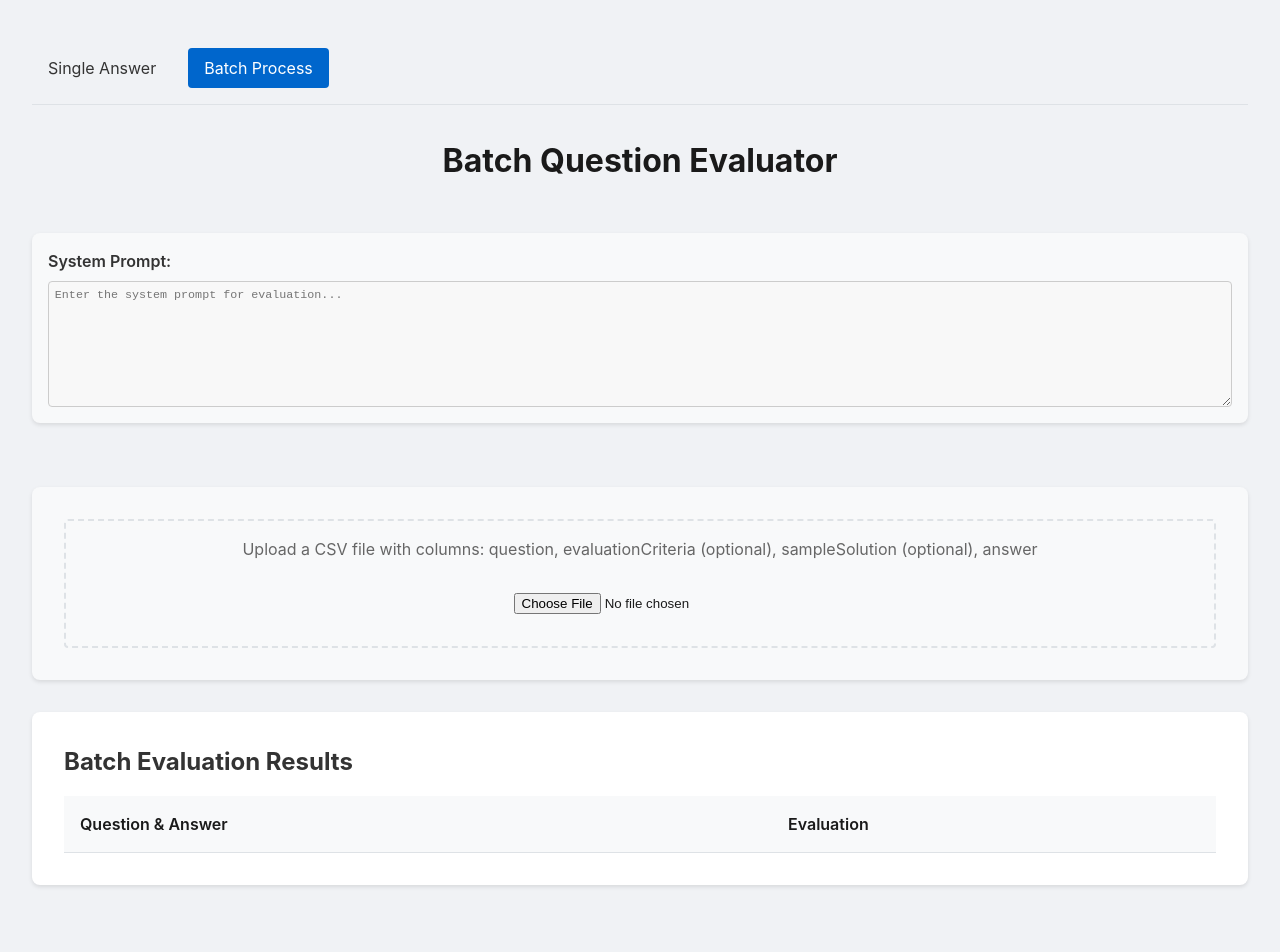
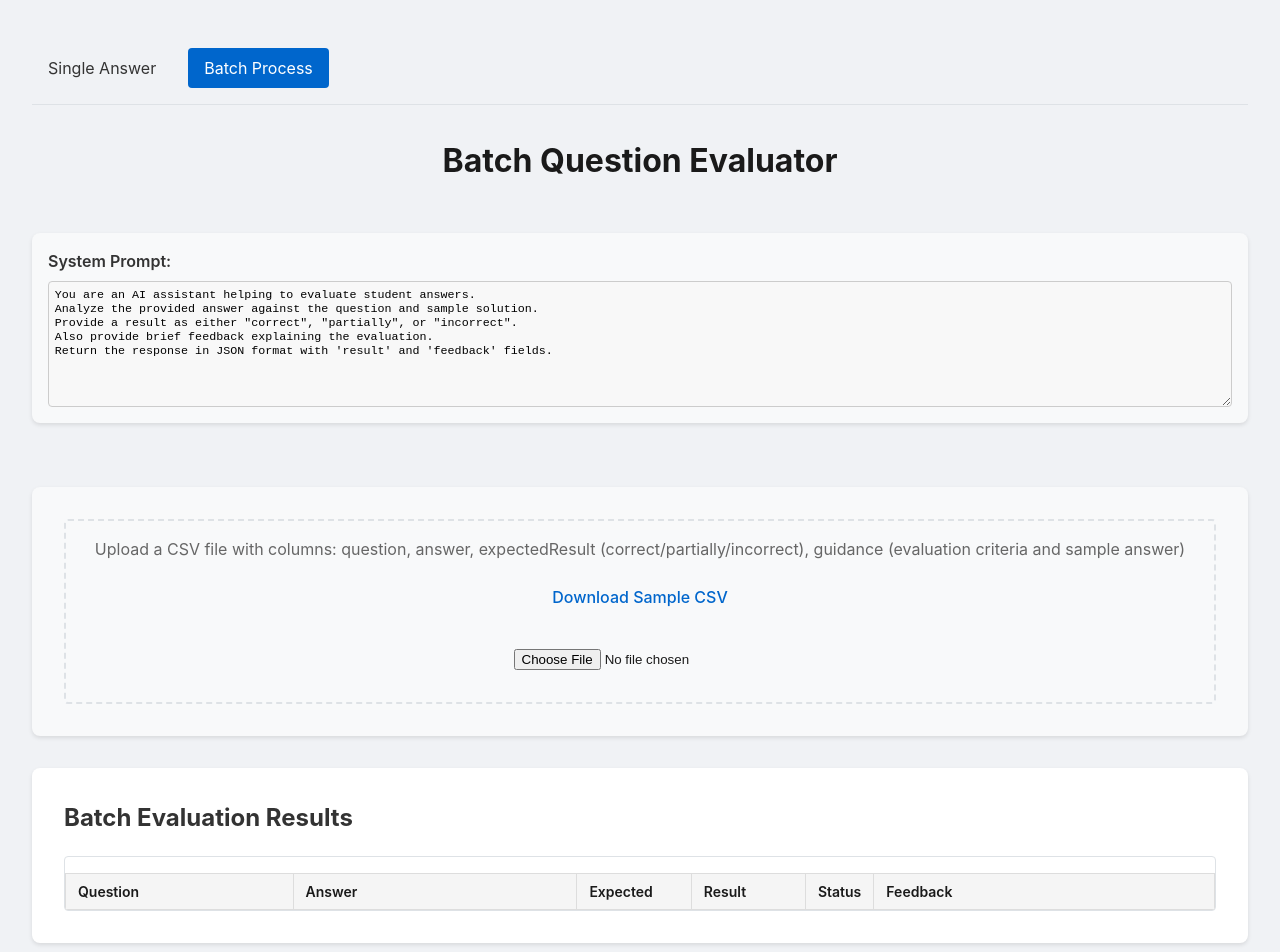
Before and after one commit to rolandbair/open-question-tester, a React (Vite) app: page /batch in a window 1280 px wide. Shown: the top 952 px of the page. Before the commit the page ends 917 px from the top, so only its background shows below. Built offline with nearby package versions, Linux system fonts and the light colour scheme.

Commit message:
Improve batch processing with better error handling and CSV validation

```diff
--- a/package.json
+++ b/package.json
@@ -19,6 +19,7 @@
     "papaparse": "^5.5.3",
     "react": "^19.1.0",
     "react-dom": "^19.1.0",
+    "react-feather": "^2.0.10",
     "react-router-dom": "^7.6.2",
     "uuid": "^11.1.0"
   },
--- a/src/App.css
+++ b/src/App.css
@@ -273,3 +273,125 @@ li {
   font-style: italic;
   margin: 1rem 0;
 }
+
+.sample-link {
+  display: inline-block;
+  margin: 0.5rem 0;
+  color: #0066cc;
+  text-decoration: none;
+  font-weight: 500;
+}
+
+.sample-link:hover {
+  text-decoration: underline;
+}
+
+.results-table-container {
+  max-height: calc(100vh - 300px);
+  overflow-y: auto;
+  margin-top: 20px;
+  border: 1px solid #dee2e6;
+  border-radius: 4px;
+}
+
+.results-table td svg {
+  width: 20px;
+  height: 20px;
+  vertical-align: middle;
+}
+
+.results-table {
+  width: 100%;
+  border-collapse: collapse;
+  font-size: 0.875rem;
+  line-height: 1.4;
+}
+
+.results-table th,
+.results-table td {
+  padding: 8px 12px;
+  border: 1px solid #ddd;
+  text-align: left;
+  vertical-align: top;
+}
+
+.results-table th {
+  background-color: #f5f5f5;
+  font-weight: 600;
+  position: sticky;
+  top: 0;
+  z-index: 1;
+}
+
+.results-table td {
+  background-color: white;
+  white-space: pre-wrap;
+  word-wrap: break-word;
+}
+
+/* Column widths */
+.results-table th:nth-child(1),
+.results-table td:nth-child(1) { width: 20%; } /* Question */
+
+.results-table th:nth-child(2),
+.results-table td:nth-child(2) { width: 25%; } /* Answer */
+
+.results-table th:nth-child(3),
+.results-table td:nth-child(3) { width: 10%; } /* Expected */
+
+.results-table th:nth-child(4),
+.results-table td:nth-child(4) { width: 10%; } /* Result */
+
+.results-table th:nth-child(5),
+.results-table td:nth-child(5) {
+  width: 5%;
+  text-align: center;
+} /* Status */
+
+.results-table th:nth-child(6),
+.results-table td:nth-child(6) { width: 30%; } /* Feedback */
+
+.results-summary {
+  display: flex;
+  gap: 2rem;
+  padding: 1rem;
+  margin-bottom: 1rem;
+  background-color: #f8f9fa;
+  border-radius: 4px;
+  border: 1px solid #dee2e6;
+}
+
+.summary-item {
+  display: flex;
+  align-items: center;
+  gap: 0.5rem;
+}
+
+.summary-label {
+  font-weight: 600;
+  color: #495057;
+}
+
+.summary-value {
+  font-size: 1.25rem;
+  font-weight: 600;
+  padding: 0.25rem 0.75rem;
+  border-radius: 4px;
+  min-width: 3rem;
+  text-align: center;
+}
+
+.summary-item.matches .summary-value {
+  background-color: #d4edda;
+  color: #155724;
+}
+
+.summary-item.non-matches .summary-value {
+  background-color: #f8d7da;
+  color: #721c24;
+}
+
+.summary-item.total .summary-value {
+  background-color: #e2e3e5;
+  color: #383d41;
+}
--- a/src/BatchProcessor.tsx
+++ b/src/BatchProcessor.tsx
@@ -2,67 +2,76 @@ import { useState, useRef } from 'react';
 import type { ChangeEvent } from 'react';
 import Papa from 'papaparse';
 import { evaluateAnswer } from './api';
-import type { PromptEntry } from './types';
-import { v4 as uuidv4 } from 'uuid';
+import type { CsvRow, ProcessedResult, EvaluationResult } from './types';
+import { CheckCircle, XCircle, MinusCircle } from 'react-feather';
 
-interface CSVRow {
-  question: string;
-  evaluationCriteria?: string;
-  sampleSolution?: string;
-  answer: string;
+// Using the CsvRow interface from types.ts
+
+const ResultIcon = ({ result, matches }: { result: EvaluationResult, matches: boolean }) => {
+  const style = { color: matches ? '#22c55e' : '#ef4444' };
+
+  switch (result) {
+    case 'correct':
+      return <CheckCircle style={style} />;
+    case 'incorrect':
+      return <XCircle style={style} />;
+    case 'partially':
+      return <MinusCircle style={style} />;
   }
+};
+
+const defaultSystemPrompt = `You are an AI assistant helping to evaluate student answers.
+Analyze the provided answer against the question and sample solution.
+Provide a result as either "correct", "partially", or "incorrect".
+Also provide brief feedback explaining the evaluation.
+Return the response in JSON format with 'result' and 'feedback' fields.`;
 
 export default function BatchProcessor() {
-  const [entries, setEntries] = useState<PromptEntry[]>([]);
+  const [results, setResults] = useState<ProcessedResult[]>([]);
   const [isProcessing, setIsProcessing] = useState(false);
   const fileInputRef = useRef<HTMLInputElement>(null);
 
   const [systemPrompt, setSystemPrompt] = useState(() => {
     const saved = localStorage.getItem('system_prompt');
-    return saved || '';
+    return saved || defaultSystemPrompt;
   });
-
-  const processCSV = async (file: File) => {
+  const processFile = async (file: File) => {
     setIsProcessing(true);
-
       Papa.parse(file, {
       header: true,
       complete: async (results) => {
-        const rows = results.data as CSVRow[];
-        const newEntries: PromptEntry[] = rows.map(row => ({
-          id: uuidv4(),
-          question: row.question,
-          evaluationCriteria: row.evaluationCriteria,
-          sampleSolution: row.sampleSolution,
-          answer: row.answer,
-          systemPrompt,
-          status: 'pending'
-        }));
+        console.log('Parsed CSV data:', results.data);
 
-        setEntries(prev => [...newEntries, ...prev]);
-
-        // Process each entry
-        for (const entry of newEntries) {
-          try {
-            const result = await evaluateAnswer(
-              entry.question,
-              entry.evaluationCriteria || '',
-              entry.sampleSolution || '',
-              entry.answer,
-              entry.systemPrompt
+        // Filter out any empty rows
+        const rows = (results.data as CsvRow[]).filter(row =>
+          row.question && row.answer && row.expectedResult && row.guidance
         );
 
-            setEntries(prev => prev.map(e =>
-              e.id === entry.id
-                ? { ...e, status: 'completed', feedback: result }
-                : e
-            ));
+        if (rows.length === 0) {
+          console.error('No valid rows found in CSV');
+          setIsProcessing(false);
+          alert('No valid data found in CSV. Please check the file format.');
+          return;
+        }
+
+        for (const row of rows) {
+          try {
+            const response = await evaluateAnswer(
+              row.question,
+              row.guidance,
+              '',
+              row.answer,
+              systemPrompt
+            );
+
+            setResults(prev => [...prev, {
+              ...row,
+              actualResult: response.result || 'incorrect',
+              feedback: response.feedback || response.evaluation || 'No feedback provided',
+              matches: (response.result || 'incorrect') === row.expectedResult
+            }]);
           } catch (error) {
-            setEntries(prev => prev.map(e =>
-              e.id === entry.id
-                ? { ...e, status: 'error' }
-                : e
-            ));
+            console.error('Error processing row:', error);
           }
         }
         setIsProcessing(false);
@@ -74,11 +83,14 @@ export default function BatchProcessor() {
       }
     });
   };
-
   const handleFileChange = (event: ChangeEvent<HTMLInputElement>) => {
     const file = event.target.files?.[0];
     if (file) {
-      processCSV(file);
+      if (!file.name.toLowerCase().endsWith('.csv')) {
+        alert('Please upload a CSV file');
+        return;
+      }
+      processFile(file);
     }
   };
 
@@ -109,7 +121,8 @@ export default function BatchProcessor() {
 
       <div className="input-section">
         <div className="file-upload">
-          <p>Upload a CSV file with columns: question, evaluationCriteria (optional), sampleSolution (optional), answer</p>
+          <p>Upload a CSV file with columns: question, answer, expectedResult (correct/partially/incorrect), guidance (evaluation criteria and sample answer)</p>
+          <a href="/open-question-tester/sample.csv" className="sample-link">Download Sample CSV</a>
           <input
             type="file"
             accept=".csv"
@@ -118,59 +131,61 @@ export default function BatchProcessor() {
             disabled={isProcessing}
           />
         </div>
-      </div>
-
-      <div className="results-section">
+      </div>      <div className="results-section">
         <h2>Batch Evaluation Results</h2>
         {isProcessing && <p className="processing">Processing CSV entries...</p>}
-        <table>
+        {!isProcessing && results.length > 0 && (
+          <div className="results-summary">
+            <div className="summary-item matches">
+              <span className="summary-label">Matches:</span>
+              <span className="summary-value">
+                {results.filter(r => r.matches).length}
+              </span>
+            </div>
+            <div className="summary-item non-matches">
+              <span className="summary-label">Non-matches:</span>
+              <span className="summary-value">
+                {results.filter(r => !r.matches).length}
+              </span>
+            </div>
+            <div className="summary-item total">
+              <span className="summary-label">Total:</span>
+              <span className="summary-value">{results.length}</span>
+            </div>
+          </div>
+        )}
+        <div className="results-table-container">
+          <table className="results-table">
             <thead>
               <tr>
-              <th>Question & Answer</th>
-              <th>Evaluation</th>
+                <th>Question</th>
+                <th>Answer</th>
+                <th>Expected</th>
+                <th>Result</th>
+                <th>Status</th>
+                <th>Feedback</th>
               </tr>
             </thead>
             <tbody>
-            {entries.map(entry => (
-              <tr key={entry.id}>
+              {results.map((result, index) => (
+                <tr key={index}>
+                  <td>{result.question}</td>
+                  <td>{result.answer}</td>
+                  <td>{result.expectedResult}</td>
+                  <td>{result.actualResult}</td>
                   <td>
-                  <strong>System Prompt:</strong>
-                  <p className="monospace">{entry.systemPrompt}</p>
-                  <strong>Question:</strong>
-                  <p>{entry.question}</p>
-                  <strong>Evaluation Criteria:</strong>
-                  <p>{entry.evaluationCriteria}</p>
-                  <strong>Sample Solution:</strong>
-                  <p>{entry.sampleSolution}</p>
-                  <strong>Student's Answer:</strong>
-                  <p>{entry.answer}</p>
+                    <ResultIcon
+                      result={result.actualResult}
+                      matches={result.matches}
+                    />
                   </td>
-                <td>
-                  {entry.status === 'pending' && <span className="pending">Evaluating...</span>}
-                  {entry.status === 'error' && <span className="error">Error processing request</span>}
-                  {entry.status === 'completed' && entry.feedback && (
-                    <div className="feedback-container">
-                      <div className={`score ${entry.feedback.percentage >= 80 ? 'high' : 'low'}`}>
-                        Score: {entry.feedback.percentage}%
-                      </div>
-                      <div className="evaluation">
-                        <h4>Main Improvement Areas:</h4>
-                        <ul className="gaps-list">
-                          {entry.feedback.gaps.map((gap, index) => (
-                            <li key={index}>{gap}</li>
-                          ))}
-                        </ul>
-                        <h4>Overall Feedback:</h4>
-                        <p>{entry.feedback.evaluation}</p>
-                      </div>
-                    </div>
-                  )}
-                </td>
+                  <td>{result.feedback}</td>
                 </tr>
               ))}
             </tbody>
           </table>
         </div>
       </div>
+    </div>
   );
 }
--- a/src/api.ts
+++ b/src/api.ts
@@ -12,26 +12,35 @@ export function initializeOpenAI(apiKey: string) {
 
 export async function evaluateAnswer(
     question: string,
-    evaluationCriteria: string,
-    sampleSolution: string,
+    guidance: string,
+    _unused: string,
     answer: string,
-    systemPrompt: string
+    _systemPrompt: string
 ): Promise<ApiResponse> {
     if (!openaiInstance) {
         throw new Error('OpenAI not initialized. Please enter your API key.');
     }
-
-    try {
+      try {
         const completion = await openaiInstance.chat.completions.create({
             model: "gpt-3.5-turbo",
-            messages: [                {
+            messages: [
+                {
                     role: "system",
-                    content: systemPrompt
-                },                {
-                    role: "user",
-                    content: `Question: "${question}"
-${evaluationCriteria ? `Evaluation Criteria: "${evaluationCriteria}"` : ''}
-${sampleSolution ? `Sample Solution: "${sampleSolution}"` : ''}
+                    content: `You are an AI assistant helping to evaluate student answers.
+Analyze the provided answer against the question, evaluation criteria, and sample solution.
+Your task is to:
+1. Determine if the answer is 'correct', 'partially' correct, or 'incorrect'
+2. Provide brief, constructive feedback
+
+Return ONLY a JSON response with this structure:
+{
+    "result": "correct" | "partially" | "incorrect",
+    "feedback": "brief explanation of evaluation"
+}`
+                },
+                {
+                    role: "user",                    content: `Question: "${question}"
+${guidance ? `Evaluation and Sample Answer Guide:\n${guidance}` : ''}
 Student's Answer: "${answer}"`
                 }
             ],
```
Also changed, not shown: src/types.ts (+22 -4 lines), public/sample.csv, 1 other file (tests, documents, lock files or other folders). Lines whose indentation alone changed are shown as unchanged.
